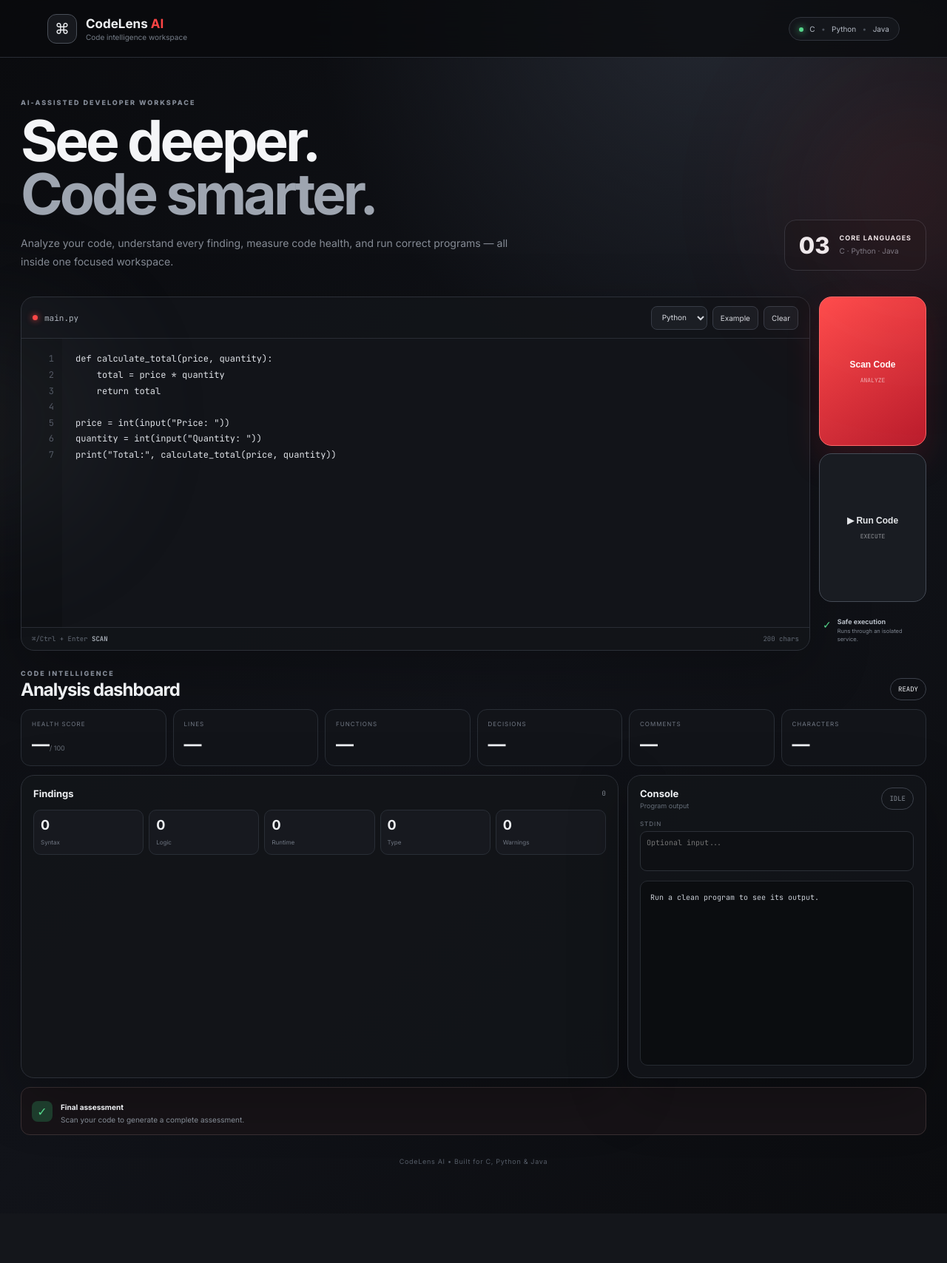
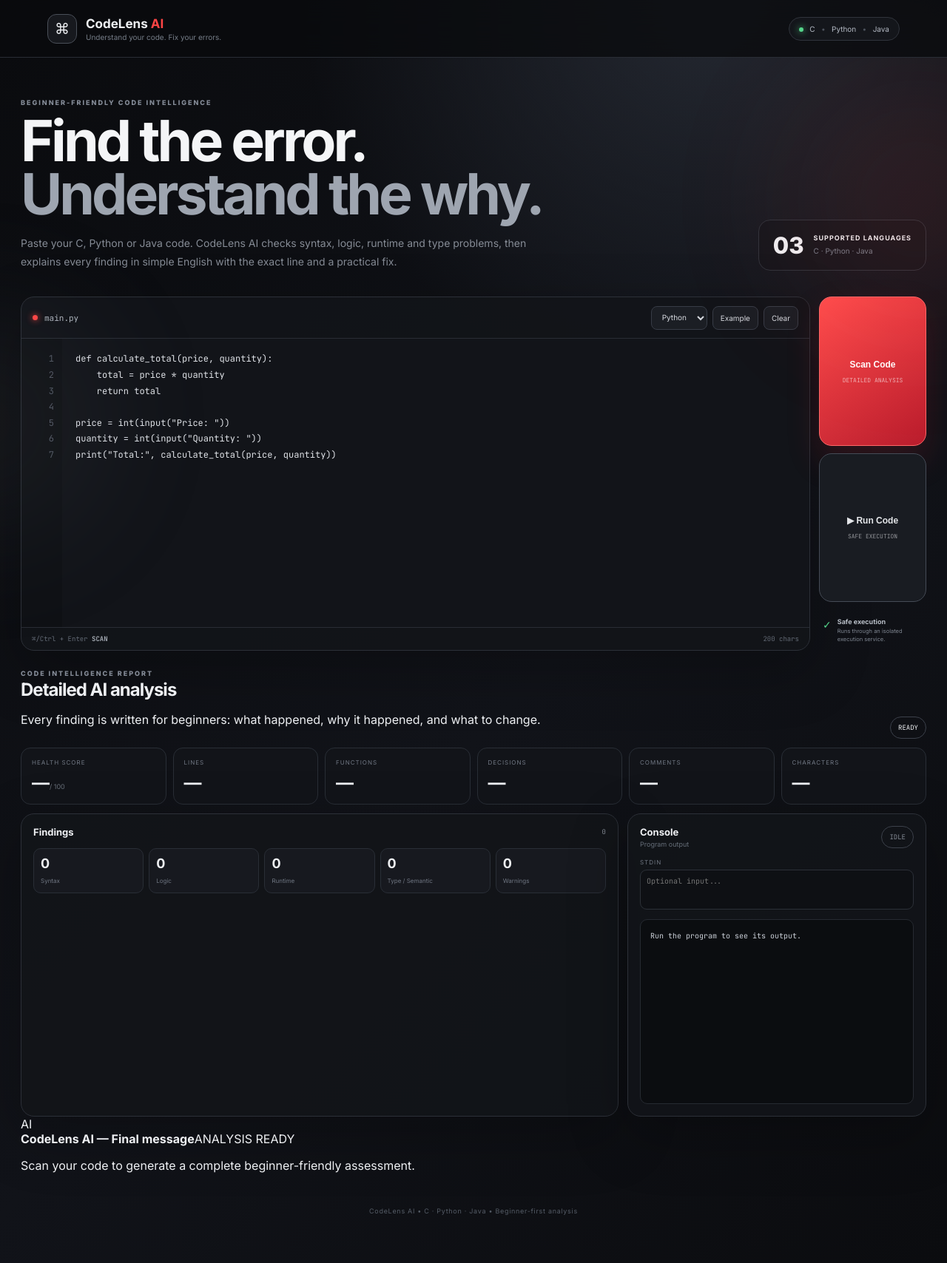
Before and after one commit to AniketGambhir/CodeLens-AI, a Flask app: page / in a window 1280 px wide. Shown: the whole page at 74% size. Before the commit the page ends 1576 px from the top, so only its background shows below. Run offline with Flask 3, Linux system fonts and the light colour scheme.

Commit message:
Redesign analysis report for beginner-friendly AI explanations

```diff
--- a/templates/index.html
+++ b/templates/index.html
@@ -2,30 +2,30 @@
 <html lang="en">
 <head>
 <meta charset="UTF-8"><meta name="viewport" content="width=device-width,initial-scale=1.0">
-<title>CodeLens AI — C · Python · Java</title>
-<meta name="description" content="Premium code analysis and execution for C, Python and Java.">
+<title>CodeLens AI — Beginner-Friendly Code Analysis</title>
+<meta name="description" content="Detailed beginner-friendly analysis for C, Python and Java code.">
 <link rel="preconnect" href="https://fonts.googleapis.com"><link rel="preconnect" href="https://fonts.gstatic.com" crossorigin>
 <link href="https://fonts.googleapis.com/css2?family=Inter:wght@400;500;600;700;800&family=JetBrains+Mono:wght@400;500;600&display=swap" rel="stylesheet"><link rel="stylesheet" href="/static/style.css">
 </head>
 <body>
 <div class="glow g1"></div><div class="glow g2"></div>
-<header class="topbar"><div class="brand"><div class="logo">⌘</div><div><strong>CodeLens <i>AI</i></strong><small>Code intelligence workspace</small></div></div><div class="supported"><span></span> C <b>•</b> Python <b>•</b> Java</div></header>
+<header class="topbar"><div class="brand"><div class="logo">⌘</div><div><strong>CodeLens <i>AI</i></strong><small>Understand your code. Fix your errors.</small></div></div><div class="supported"><span></span> C <b>•</b> Python <b>•</b> Java</div></header>
 <main class="container">
-<section class="hero"><div><div class="eyebrow">AI-ASSISTED DEVELOPER WORKSPACE</div><h1>See deeper.<br><em>Code smarter.</em></h1><p>Analyze your code, understand every finding, measure code health, and run correct programs — all inside one focused workspace.</p></div><div class="hero-card"><div class="hero-number">03</div><div><b>CORE LANGUAGES</b><small>C · Python · Java</small></div></div></section>
+<section class="hero"><div><div class="eyebrow">BEGINNER-FRIENDLY CODE INTELLIGENCE</div><h1>Find the error.<br><em>Understand the why.</em></h1><p>Paste your C, Python or Java code. CodeLens AI checks syntax, logic, runtime and type problems, then explains every finding in simple English with the exact line and a practical fix.</p></div><div class="hero-card"><div class="hero-number">03</div><div><b>SUPPORTED LANGUAGES</b><small>C · Python · Java</small></div></div></section>
 <section class="workspace">
 <div class="panel editor-panel">
 <div class="panel-head"><div class="file"><span class="dot"></span><span id="fileLabel">main.py</span></div><div class="controls"><select id="language"><option value="python">Python</option><option value="c">C</option><option value="java">Java</option></select><button id="exampleBtn" class="ghost">Example</button><button id="clearBtn" class="ghost">Clear</button></div></div>
 <div class="editor-wrap"><div id="lineNumbers" class="line-numbers">1</div><textarea id="code" spellcheck="false" aria-label="Code editor"></textarea></div>
 <div class="editor-foot"><span>⌘/Ctrl + Enter <b>SCAN</b></span><span id="charCount">0 chars</span></div>
 </div>
-<aside class="actions"><button id="scanBtn" class="primary"><span>Scan Code</span><small>ANALYZE</small></button><button id="runBtn" class="secondary"><span>▶ Run Code</span><small>EXECUTE</small></button><div class="safe"><span>✓</span><div><b>Safe execution</b><small>Runs through an isolated service.</small></div></div></aside>
+<aside class="actions"><button id="scanBtn" class="primary"><span>Scan Code</span><small>DETAILED ANALYSIS</small></button><button id="runBtn" class="secondary"><span>▶ Run Code</span><small>SAFE EXECUTION</small></button><div class="safe"><span>✓</span><div><b>Safe execution</b><small>Runs through an isolated execution service.</small></div></div></aside>
 </section>
 <section id="dashboard" class="dashboard hidden">
-<div class="section-title"><div><span class="eyebrow">CODE INTELLIGENCE</span><h2>Analysis dashboard</h2></div><span id="overallBadge" class="badge">READY</span></div>
+<div class="section-title"><div><span class="eyebrow">CODE INTELLIGENCE REPORT</span><h2>Detailed AI analysis</h2><p class="section-note">Every finding is written for beginners: what happened, why it happened, and what to change.</p></div><span id="overallBadge" class="badge">READY</span></div>
 <div class="metrics"><div class="metric"><small>HEALTH SCORE</small><strong id="healthScore">—</strong><span>/ 100</span></div><div class="metric"><small>LINES</small><strong id="lineCount">—</strong></div><div class="metric"><small>FUNCTIONS</small><strong id="functionCount">—</strong></div><div class="metric"><small>DECISIONS</small><strong id="decisionCount">—</strong></div><div class="metric"><small>COMMENTS</small><strong id="commentCount">—</strong></div><div class="metric"><small>CHARACTERS</small><strong id="characterCount">—</strong></div></div>
-<div class="analysis-grid"><div class="findings panel"><div class="subhead"><h3 id="resultTitle">Findings</h3><span id="findingCount">0</span></div><div class="issue-counts"><div><b id="syntaxCount">0</b><small>Syntax</small></div><div><b id="logicCount">0</b><small>Logic</small></div><div><b id="runtimeCount">0</b><small>Runtime</small></div><div><b id="semanticCount">0</b><small>Type</small></div><div><b id="warningCount">0</b><small>Warnings</small></div></div><div id="issues" class="issues"></div></div>
-<div id="outputPanel" class="output-panel panel"><div class="subhead"><div><h3>Console</h3><small id="outputTitle">Program output</small></div><span id="runStatus" class="console-status">IDLE</span></div><label>STDIN</label><textarea id="stdin" placeholder="Optional input..."></textarea><pre id="outputBox">Run a clean program to see its output.</pre></div></div>
-<div class="final-summary"><div class="check">✓</div><div><b>Final assessment</b><p id="finalText">Scan your code to generate a complete assessment.</p></div></div>
+<div class="analysis-grid"><div class="findings panel"><div class="subhead"><h3 id="resultTitle">Findings</h3><span id="findingCount">0</span></div><div class="issue-counts"><div><b id="syntaxCount">0</b><small>Syntax</small></div><div><b id="logicCount">0</b><small>Logic</small></div><div><b id="runtimeCount">0</b><small>Runtime</small></div><div><b id="semanticCount">0</b><small>Type / Semantic</small></div><div><b id="warningCount">0</b><small>Warnings</small></div></div><div id="issues" class="issues"></div></div>
+<div id="outputPanel" class="output-panel panel"><div class="subhead"><div><h3>Console</h3><small id="outputTitle">Program output</small></div><span id="runStatus" class="console-status">IDLE</span></div><label>STDIN</label><textarea id="stdin" placeholder="Optional input..."></textarea><pre id="outputBox">Run the program to see its output.</pre></div></div>
+<div class="ai-summary"><div class="ai-icon">AI</div><div class="ai-copy"><div class="summary-heading"><b>CodeLens AI — Final message</b><span id="summaryStatus">ANALYSIS READY</span></div><p id="finalText">Scan your code to generate a complete beginner-friendly assessment.</p><div id="finalDetails" class="final-details"></div></div></div>
 </section>
-<footer>CodeLens AI <span>•</span> Built for C, Python & Java</footer>
+<footer>CodeLens AI <span>•</span> C · Python · Java <span>•</span> Beginner-first analysis</footer>
 </main><script src="/static/app.js"></script></body></html>
```
